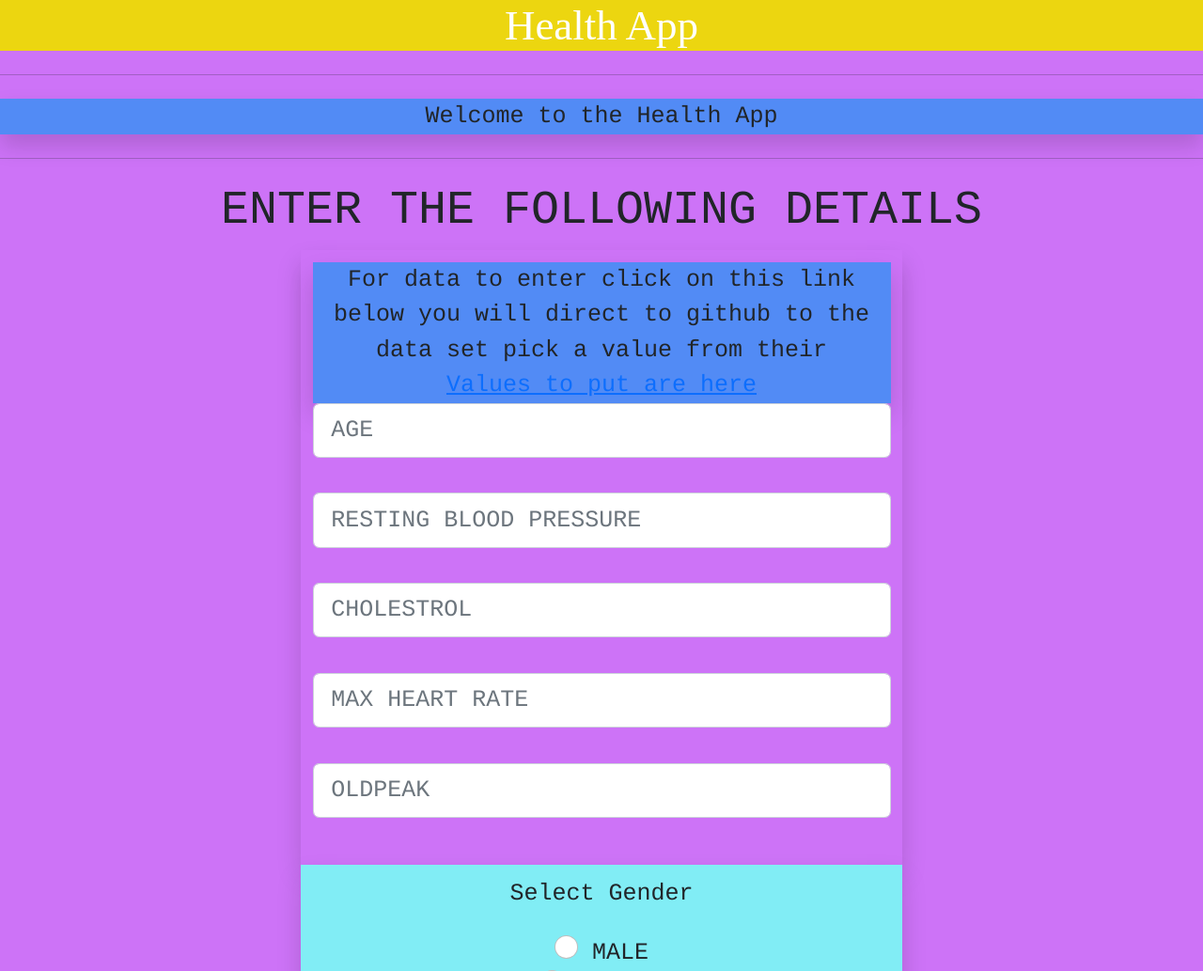
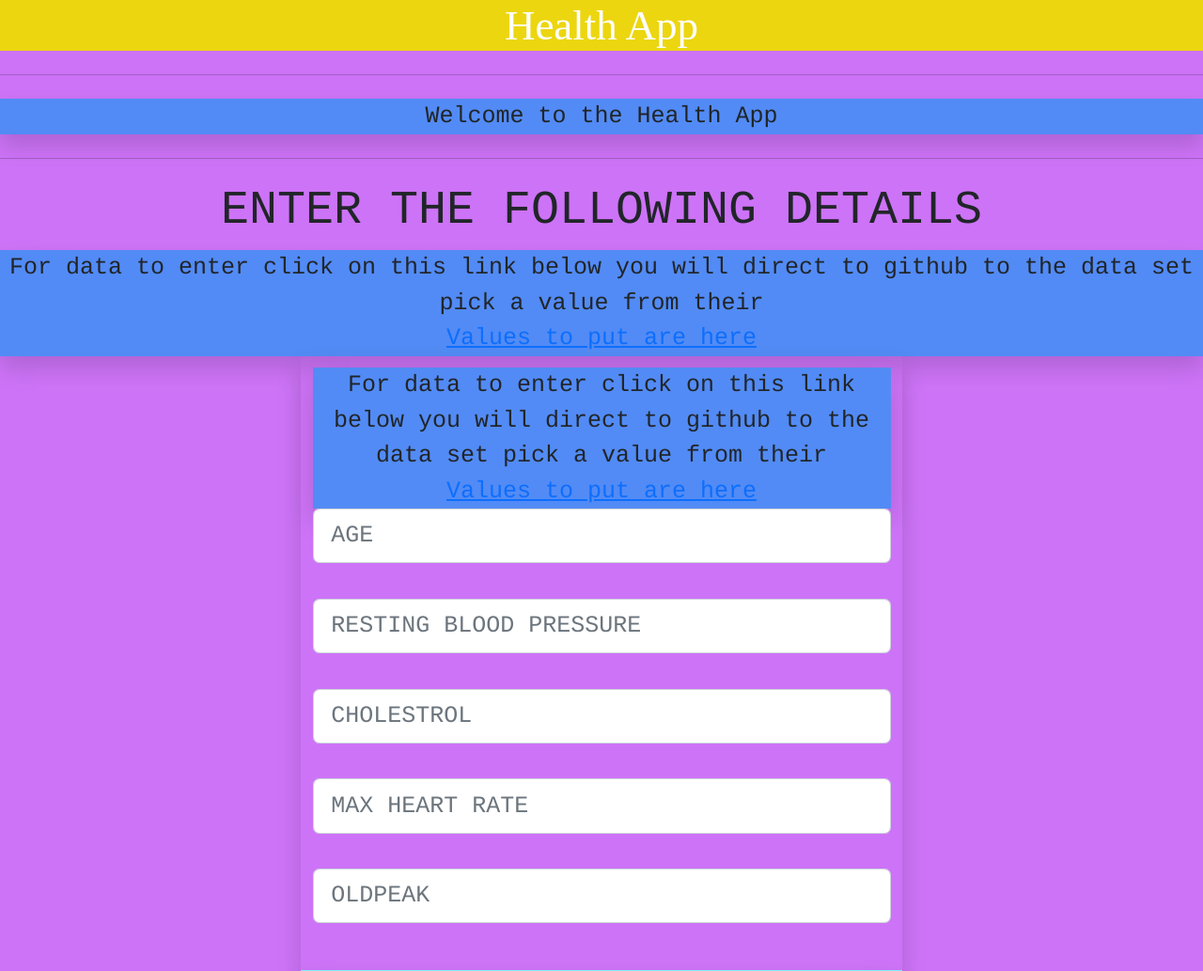
Before and after one commit to Tejas-cpu-cyber/TejasML, a Flask app: page / in a window 1280 px wide. Shown: the top 1033 px of the page at 94% size. Run offline with Flask 2, Linux system fonts and the light colour scheme; a user stored in the database is signed in.

Commit message:
Update home.html

```diff
--- a/templates/home.html
+++ b/templates/home.html
@@ -22,6 +22,11 @@
 	<hr>
 <form action = "/check" method="POST">
 <h2>ENTER THE FOLLOWING DETAILS</h2>
+
+	 <div style = "background-color:#528bf5;" class="p-6 shadow">
+	 <label>For data to enter click on this link below you will direct to github to the data set pick a value from their</label>
+	 <a href="https://github.com/Tejas-cpu-cyber/TejasML/blob/main/heart1.csv">Values to put are here</a>
+	 </div>
  <div class="col-6 p-2 shadow">
 	 <div style = "background-color:#528bf5;" class="p-6 shadow">
 	 <label>For data to enter click on this link below you will direct to github to the data set pick a value from their</label>
```
